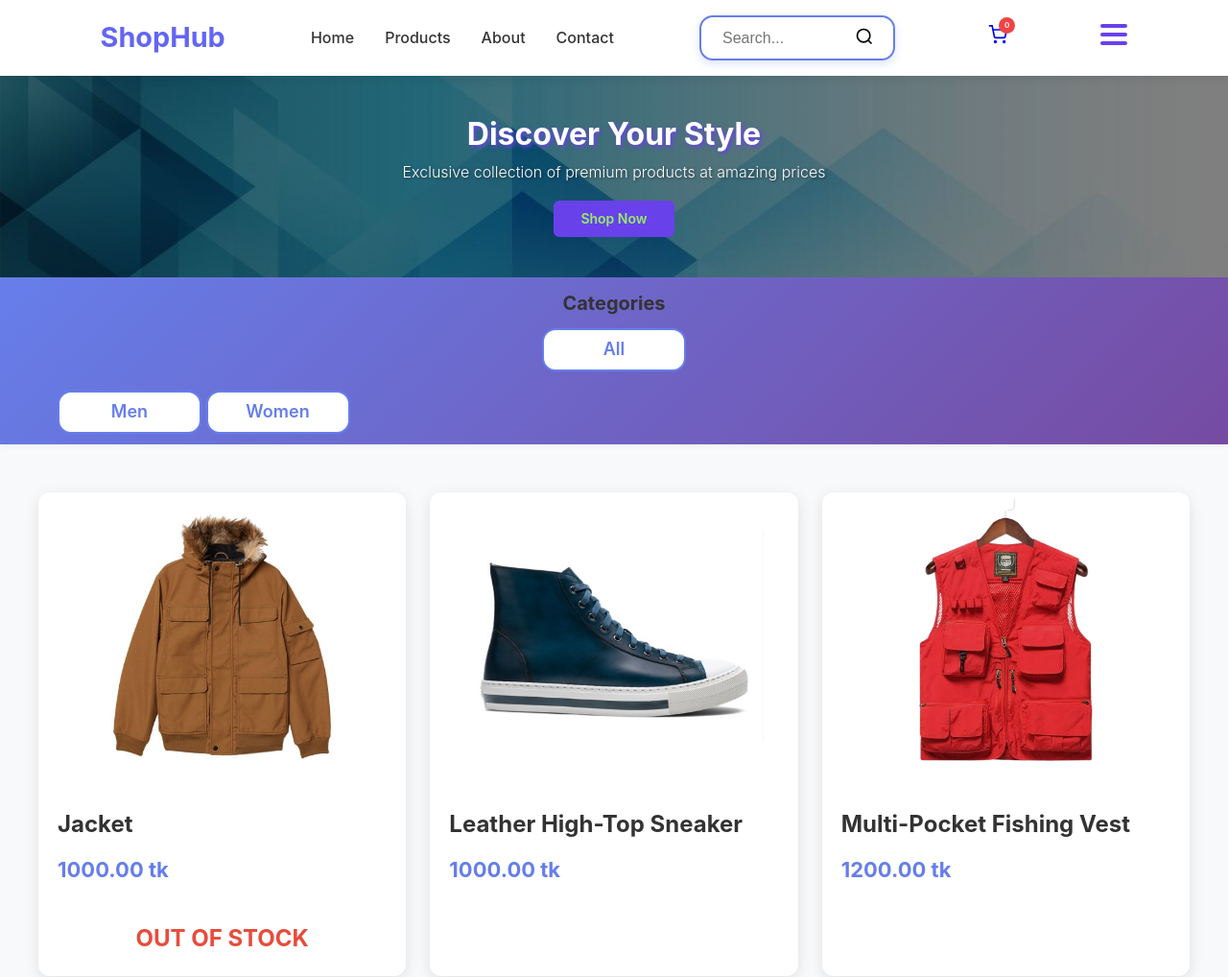
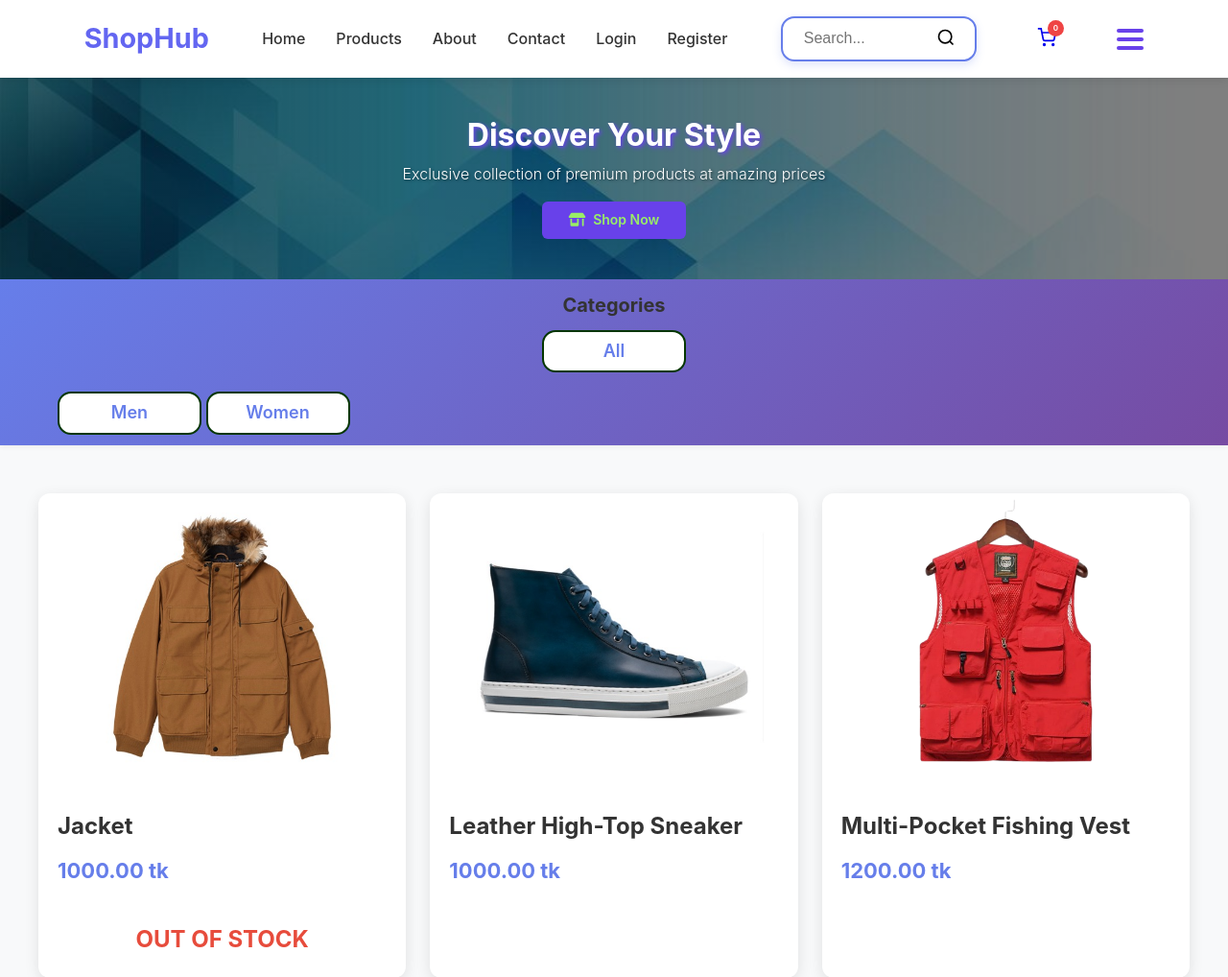
Before and after one commit to Mirajul100/ecommerce-website, a Django app: page / in a window 1280 px wide. Shown: the top 1018 px of the page at 96% size. Run offline with Django 5.2, Linux system fonts and the light colour scheme; data comes from the database, SQL or seed files in the repository; both versions use the stored data as it was after the commit; some libraries are stand-ins or nearby versions.

Commit message:
E-commerce website

```diff
--- a/static/store.css
+++ b/static/store.css
@@ -37,7 +37,7 @@ button.filter-btn {
 a.filter-btn {
     display: inline-block;
     padding: 6px 20px;
-    border: 2px solid #667eea;
+    border: 2px solid #053600;
     border-radius: 14px;
     background-color: white;
     color: #667eea;
--- a/templates/base.html
+++ b/templates/base.html
@@ -13,6 +13,7 @@
     <link rel="stylesheet" href="{% static 'paginator.css' %}">
     <link rel="stylesheet" href="{% static 'hero.css' %}">
     <link rel="stylesheet" href="{% static 'p_section.css' %}">
+    <script src="https://kit.fontawesome.com/d57ab9f7f9.js" crossorigin="anonymous"></script>
 </head>
 <body>
 
--- a/templates/home.html
+++ b/templates/home.html
@@ -10,7 +10,7 @@
         <div class="hero-content">
             <h2 class="hero-title">Discover Your Style</h2>
             <p class="hero-subtitle">Exclusive collection of premium products at amazing prices</p>
-            <a href="{% url 'store' %}" class="btn btn-primary" style="text-decoration: none;">Shop Now</a>
+            <a href="{% url 'store' %}" class="btn btn-primary" style="text-decoration: none;"><i class="fa-solid fa-shop"></i>Shop Now</a>
         </div>
     </div>
 </section>
--- a/templates/includes/navbar.html
+++ b/templates/includes/navbar.html
@@ -12,10 +12,12 @@
                     <a href="{% url 'home' %}" style="text-decoration: none"><h1>ShopHub</h1></a>
                 </div>
                 <nav class="nav">
-                    <a href="{% url 'home' %}">Home</a>
+                    <a href="{% url 'home' %}"></i>Home</a>
                     <a href="#products">Products</a>
                     <a href="#about">About</a>
                     <a href="#contact">Contact</a>
+                    <a href="#">Login</a>
+                    <a href="#">Register</a>
                 </nav>
                 <div class="header-actions">
                     <form class="search-container" action="{% url 'search'%}" method="get">
@@ -28,7 +30,7 @@
                         </button>
                     </form>
                 </div>
-                <a href="{% url 'cart' %}" class="icon-btn cart-btn" style="text-decoration: none">
+                <a href="{% url 'cart' %}" class="icon-btn cart-btn" style="text-decoration: none; margin-top:5px;">
                     <svg width="20" height="20" viewBox="0 0 24 24" fill="none" stroke="currentColor" stroke-width="2">
                         <circle cx="9" cy="21" r="1"></circle>
                         <circle cx="20" cy="21" r="1"></circle>
@@ -44,11 +46,13 @@
                 </div>
                 <!-- SIDE MENU -->
                 <div id="sideMenu" class="side-menu">
-                    <a  href="{% url 'home' %}">Home</a>
-                    <a href="{% url 'store' %}">Store</a>
-                    <a href="#">Products</a>
+                    <a  href="{% url 'home' %}"><i class="fa-duotone fa-solid fa-house"></i>Home</a>
+                    <a href="{% url 'store' %}"><i class="fa-duotone fa-solid fa-store"></i>Store</a>
+                    <a href="#products"><i class="fa-brands fa-product-hunt"></i>Products</a>
                     <a href="#">About</a>
                     <a href="#">Contact</a>
+                    <a href="#">Login</a>
+                    <a href="#">Register</a>
                 </div>
 
                 <!-- OVERLAY -->
--- a/website/static/mobile_menu.css
+++ b/website/static/mobile_menu.css
@@ -13,6 +13,7 @@
         background: #6841ea;
         border-radius: 5px;
         transition: 0.4s;
+        margin-top:5px;
     }
 
     .hamburger span:nth-child(1) {
@@ -29,15 +30,15 @@
 
     /* Animation to X when active */
     .hamburger.active span:nth-child(1) {
-        transform: translateY(13px) rotate(45deg);
+        transform: translateY(5px) rotate(55deg);
     }
 
     .hamburger.active span:nth-child(2) {
-        opacity: 0;
+        transform:translateY(-4px)
     }
 
     .hamburger.active span:nth-child(3) {
-        transform: translateY(-13px) rotate(-45deg);
+        transform: translateY(-13px) rotate(-55deg);
     }
 
     /* SIDE MENU */
@@ -75,9 +76,36 @@
 
     .side-menu a:hover {
         background: rgba(255,255,255,0.15);
-        color:#ffffff;
+        color:#20262e;
         padding-left: 10px;
     }
+
+    .fa-duotone.fa-solid.fa-house{
+        text-align: left;
+        margin-right: 8px;
+    }
+    .fa-duotone.fa-solid.fa-store{
+        text-align: left;
+        margin-right: 8px;
+    }
+     .fa-brands.fa-product-hunt {
+        text-align: left;
+        margin-right: 10px;
+    }
+
+    .fa-solid.fa-shop {
+        text-align: left;
+        margin-right: 8px;
+    }
+
+    /* .fa-duotone.fa-solid.fa-house{
+        text-align: left;
+        margin-right: 8px;
+    }
+    .fa-duotone.fa-solid.fa-house{
+        text-align: left;
+        margin-right: 8px;
+    }  */
 
     /* OVERLAY */
     .overlay {
--- a/website/static/store.css
+++ b/website/static/store.css
@@ -37,7 +37,7 @@ button.filter-btn {
 a.filter-btn {
     display: inline-block;
     padding: 6px 20px;
-    border: 2px solid #667eea;
+    border: 2px solid #053600;
     border-radius: 14px;
     background-color: white;
     color: #667eea;
```
Also changed, not shown: static/mobile_menu.css (+32 -4 lines), db.sqlite3, media/photos/products/water-removebg-preview.png (added).
